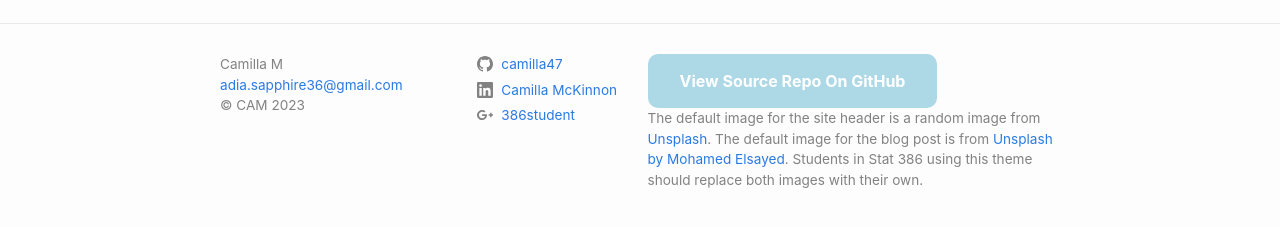
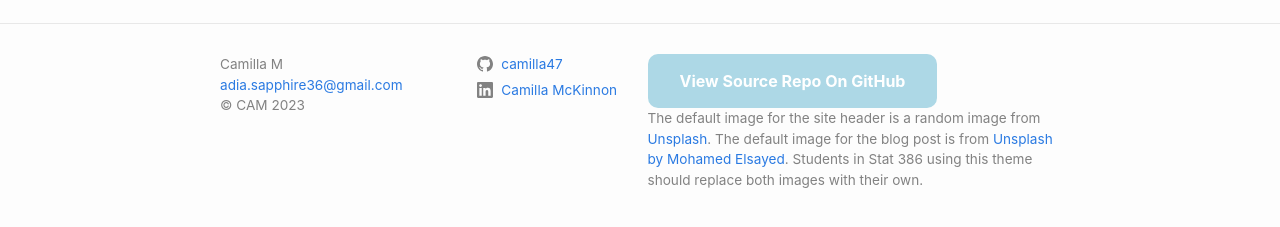
Before and after one commit to camilla47/camilla47.github.io, a Jekyll site: the page built from stat386-blog-theme-main/index.markdown, in a window 1280 px wide. Shown: the part 650-877 px from the top of the page. Built offline with Jekyll 4.4.1, drawn with Linux system fonts in a browser that asks for light colours.

Commit message:
Update _config.yml
more typos

```diff
--- a/stat386-blog-theme-main/_config.yml
+++ b/stat386-blog-theme-main/_config.yml
@@ -21,7 +21,7 @@
 title: "Camilla's Data Science Blog"
 email: "adia.sapphire36@gmail.com"
 description: "Camilla and the discovery of her data science journey"
-baseurl: "/camilla47.github.io" # the name of the repository
+baseurl: # "/camilla47.github.io" # the name of the repository
 url: "https://camilla47.github.io" #  change this to "https://<your-github-username>.github.io"
 image: https://source.unsplash.com/random
 author: Camilla M
@@ -44,7 +44,7 @@ flickr_username:
 instagram_username:
 pinterest_username:
 youtube_username:
-googleplus_username: 386student
+googleplus_username:
 
 plugins:
   - jekyll-feed
```
